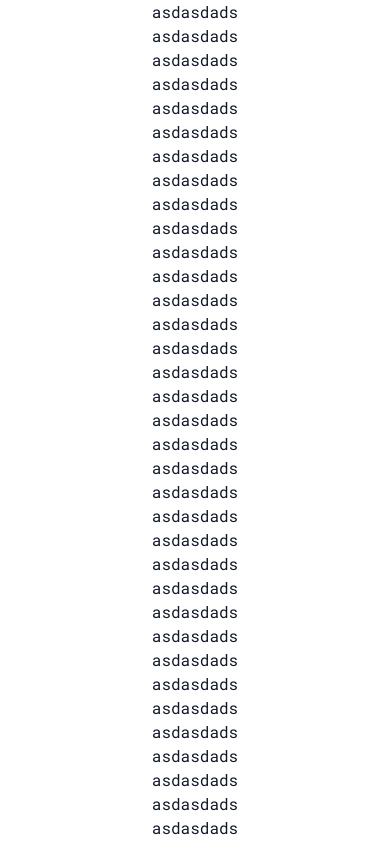
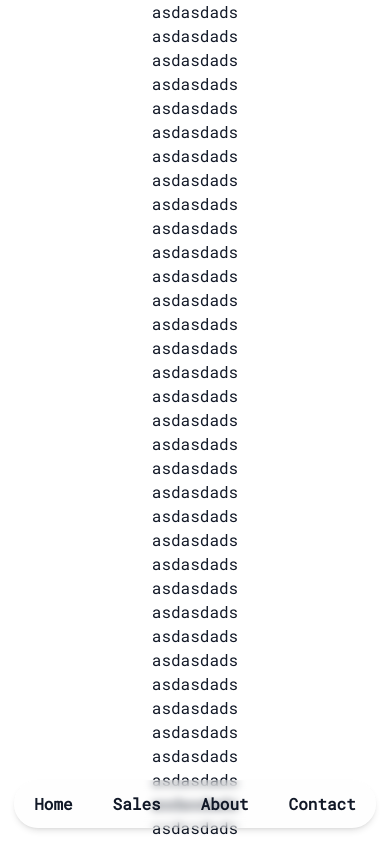
Before and after one commit to alamsyah54/property, a Next.js app: page / in a window 390 px wide. Shown: the top 844 px of the page. Built offline with nearby package versions, Linux system fonts and the light colour scheme.

Commit message:
visible mobile navbar

```diff
--- a/components/Nav.tsx
+++ b/components/Nav.tsx
@@ -101,11 +101,11 @@ const Nav = () => {
 
       {/* Mobile Navigation */}
       <nav
-        className={`lg:hidden md:hidden z-10 flex-center p-3 fixed bottom-0 left-0 w-full transition-transform duration-300 transform ${
-          visible ? "translate-y-full" : "-translate-y-0"
+        className={`lg:hidden md:hidden z-10 flex-center p-4 fixed bottom-0 left-0 w-full transition-transform duration-300 transform ${
+          !visible ? "translate-y-full" : "-translate-y-0"
         }`}
       >
-        <div className="flex rounded-full items-center justify-center p-3 lg:p-5 md:p-5 lg:justify-evenly md:justify-evenly bg-red-300">
+        <div className="flex rounded-full items-center justify-center p-3 px-5 shadow-md backdrop-blur-sm bg-gray-100/10 ">
           <ul className="flex gap-10  font-bold">
             <li>
               <Link href="/#hero">Home</Link>
```
